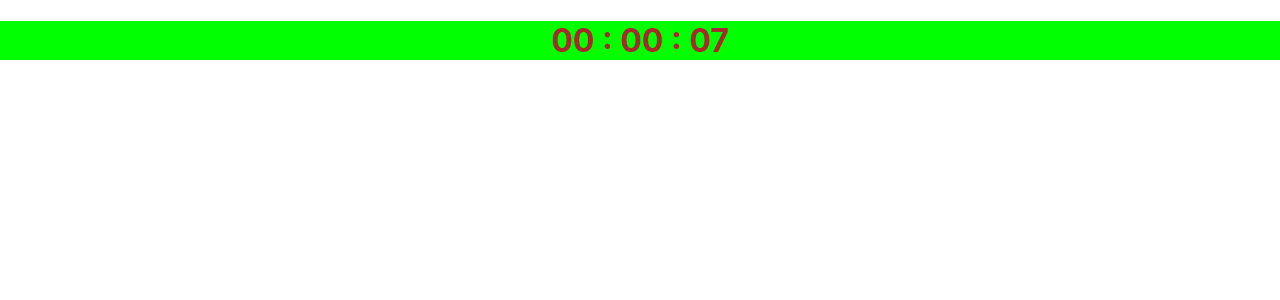
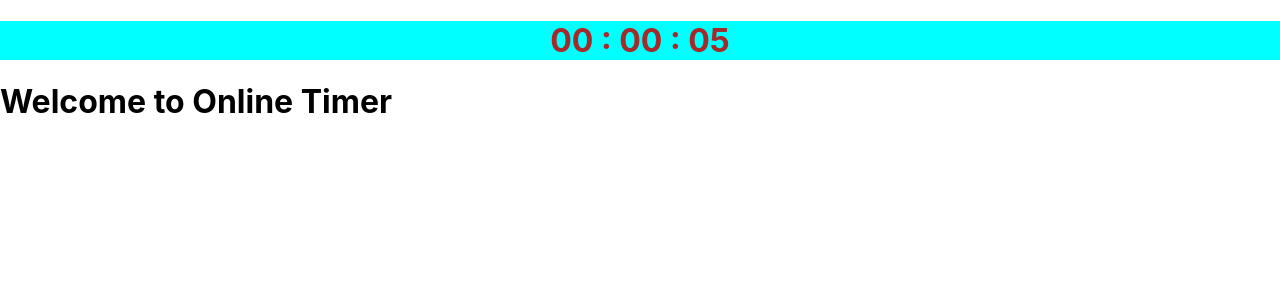
Before and after one commit to qamar345/local-repo, a React (Create React App) app: page / in a window 1280 px wide. Shown: the top 300 px of the page. Built offline with nearby package versions, Linux system fonts and the light colour scheme.

Commit message:
update build

```diff
--- a/src/App.css
+++ b/src/App.css
@@ -1,6 +1,6 @@
 .App {
   text-align: center;
-  background-color: lime;
+  background-color: aqua;
   color: brown;
   font-weight: bold;
 }
--- a/src/App.js
+++ b/src/App.js
@@ -28,13 +28,19 @@ function App() {
   });
 
   return (
-    <div className="App">
+
+    <>
+     <div className="App">
       <h1>
         {hours < 10 ? "0" + hours : hours} : {" "}
         {minutes < 10 ? "0" + minutes : minutes} :{" "}
         {seconds < 10 ? "0" + seconds : seconds}
       </h1>
     </div>
+
+    <h1>Welcome to Online Timer</h1>
+    </>
+
   );
 }
 
```
Also changed, not shown: 11 other files (tests, documents, lock files or other folders).
